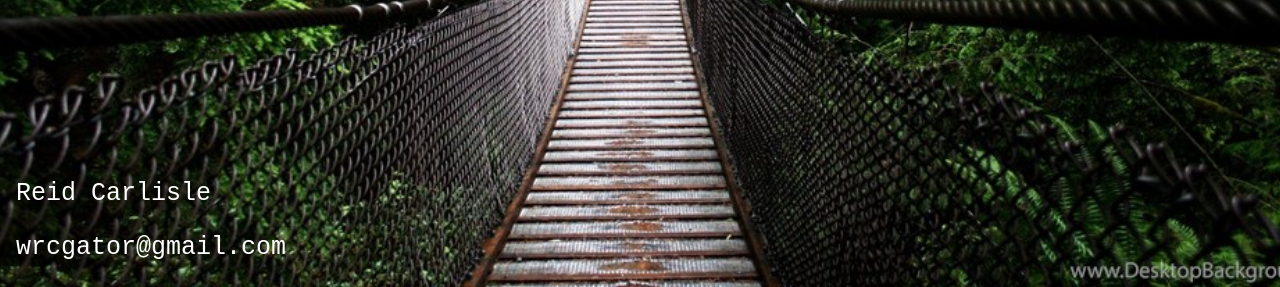
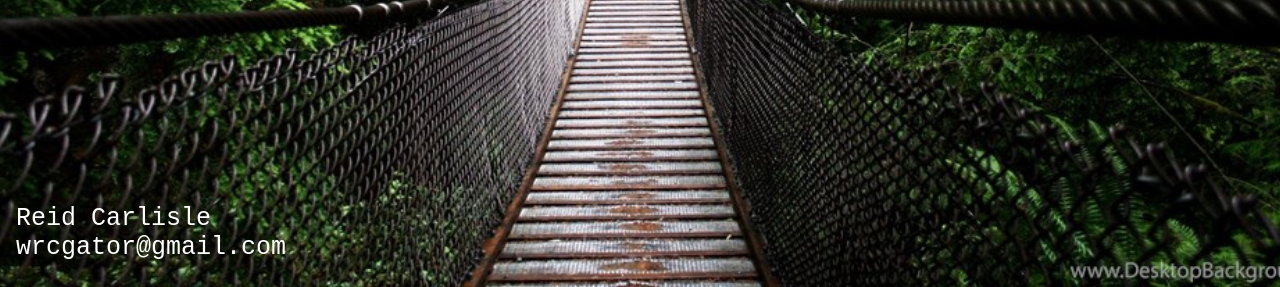
Before and after one commit to wrcgator/wrcgator.github.io, a plain HTML site: page index.html in a window 1280 px wide. Shown: the part 513-800 px from the top of the page. Drawn offline with Linux system fonts and the light colour scheme.

Commit message:
Update index.html

```diff
--- a/index.html
+++ b/index.html
@@ -55,8 +55,8 @@ hr {
     <p id="demo" style="font-size:30px"></p>
   </div>
   <div class="bottomleft">
-    <p>Reid Carlisle</p>
-    <p>wrcgator@gmail.com</p>
+    <p>Reid Carlisle<br />
+    wrcgator@gmail.com</p>
   </div>
 </div>
 
```
